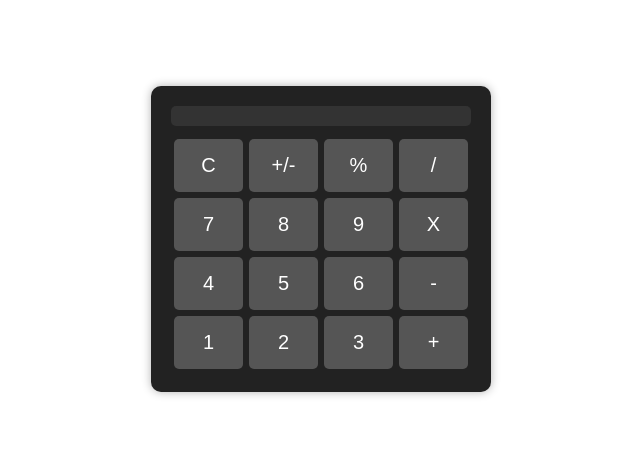
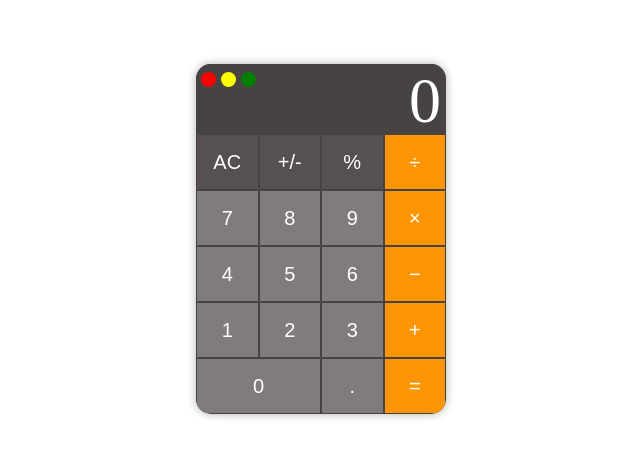
Before and after one commit to Nisarsaeed/CalculatorApp, a plain HTML site: page index.html in a window 1280 px wide. Shown: the part 169-626 px from the top of the page, without its empty margins (319-959 px from the left). Drawn offline with Linux system fonts and the light colour scheme.

Commit message:
Styling Completed

```diff
--- a/index.html
+++ b/index.html
@@ -9,32 +9,44 @@
 <body>
     <div class="calculator">
         <div class="screen">
+            <div class="dots-container">
+                <span class="dot red"></span>
+                <span class="dot yellow"></span>
+                <span class="dot green"></span>
+            </div>
 
+        0
         </div>
         <div class="cal-body">
             <div class="row">
-                <button class="key">C</button>
-                <button class="key">+/-</button>
-                <button class="key">%</button>
-                <button class="key">/</button>
+                <button class="key operator2">AC</button>
+                <button class="key operator2">+/-</button>
+                <button class="key operator2">%</button>
+                <button class="key operator">&divide;</button>
             </div>
             <div class="row">
                 <button class="key">7</button>
                 <button class="key">8</button>
                 <button class="key">9</button>
-                <button class="key">X</button>
+                <button class="key operator">&times;</button>
             </div>
             <div class="row">
                 <button class="key">4</button>
                 <button class="key">5</button>
                 <button class="key">6</button>
-                <button class="key">-</button>
+                <button class="key operator">&#8722;</button>
             </div>
             <div class="row">
                 <button class="key">1</button>
                 <button class="key">2</button>
                 <button class="key">3</button>
-                <button class="key">+</button>
+                <button class="key operator">+</button>
+            </div>
+            <div class="row">
+                <button class="key double">0</button>
+                <button class="key">.</button>
+                <button class="key operator">=</button>
+
             </div>
         </div>
     </div>
--- a/style.css
+++ b/style.css
@@ -5,39 +5,68 @@ body{
 
 }
 .calculator {
-    width: 300px;
+
+    width: 250px;
+    height: 350px;
     margin: auto;
-    padding: 20px;
-    background-color: #222;
-    border-radius: 10px;
+    /* padding: 20px; */
+    background-color: #474343;
+    border-radius: 15px;
     box-shadow: 0 0 10px rgba(0, 0, 0, 0.3);
     color: #fff;
+    overflow: hidden;
 }
 
 .screen {
-    background-color: #333;
+    height: 20%;
+     background-color: #474343;
     border-radius: 5px;
-    padding: 10px;
-    font-size: 24px;
+    padding: 0 5px;
+    font-size: 4rem;
     text-align: right;
-    margin-bottom: 10px;
+    /* margin-bottom: 5px; */
+}
+.dots-container {
+    float: left;
+    display: flex;
+    align-items: center;
+    margin-top: 0.5rem;
 }
 
-/* .cal-body {
+.dot {
+    width: 15px;
+    height: 15px;
+    border-radius: 50%;
+    margin-right: 5px;
+    display: inline-block; /* Ensure spans are inline elements */
+}
 
-} */
+.red {
+    background-color: red;
+}
+
+.yellow {
+    background-color: yellow;
+}
+
+.green {
+    background-color: green;
+}
+
+.cal-body {
+
+ height: 80%;
+}
 
 .row {
+    height: 20%;
     display: flex;
 }
-
 .key {
     flex: 1;
-    background-color: #555;
-    margin: 3px;
+    background-color: #807C7B;
+    margin: 1px;
     border: none;
-    border-radius: 5px;
-    padding: 15px;
     font-size: 20px;
     color: #fff;
     cursor: pointer;
@@ -47,3 +76,15 @@ body{
 .key:hover {
     background-color: #444;
 }
+.operator{
+    background-color: #FE9505;
+
+}
+.operator2{
+    background-color: #565150;
+}
+
+.key.double {
+    flex: 2;
+    padding: 0 13px;
+}
```
